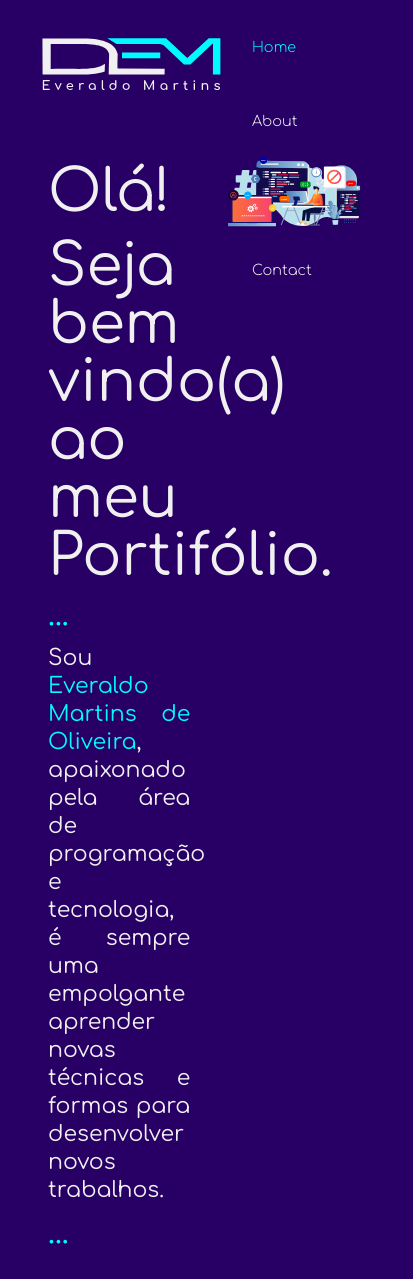
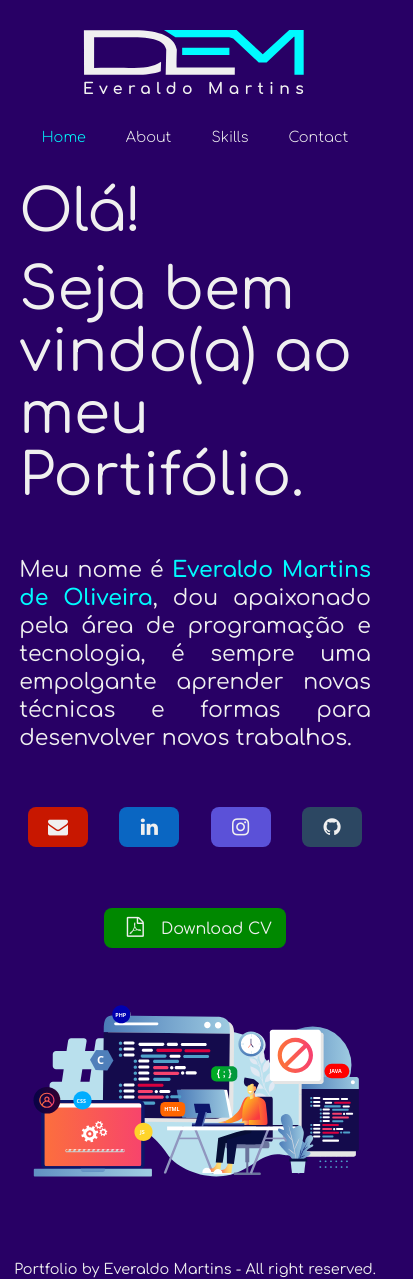
Before and after one commit to Everaldo-Martins/portfolio, a plain HTML site: page index.html in a window 390 px wide. Shown: the top 1279 px of the page, 413 px wide, since content can reach past the window. Drawn offline with nearby package versions, Linux system fonts and the light colour scheme.

Commit message:
Update Project

```diff
--- a/assets/css/style.css
+++ b/assets/css/style.css
@@ -1,6 +1,21 @@
 /* Import fonts and Icons */
 @import url('https://fonts.googleapis.com/css2?family=Comfortaa:wght@300..700&display=swap');
-@import url('https://fonts.googleapis.com/css2?family=Material+Symbols+Outlined:opsz,wght,FILL,GRAD@20..48,100..700,0..1,-50..200');
+@import url('https://cdnjs.cloudflare.com/ajax/libs/font-awesome/4.7.0/css/font-awesome.min.css');
+
+/* Standard colors */
+:root {
+    --silver: #f0f0f0;
+    --cyan: #00fbff;
+    --blue: #280065;
+
+    --envelope: #c81700;
+    --linkedin: #0a66c2;
+    --instagram: #5b51d8;
+    --github: #2c4762;
+
+    --erro: #ff0000;
+    --sucess: #008800;
+}
 
 /* Page resets */
 html, body, div, span, applet, object, iframe,
@@ -59,7 +74,7 @@ textarea:focus, input:focus, select:focus {
 
 /* Page Stylesheet */
 body {
-    background: #280065;
+    background: var(--blue);
     font-family: "Comfortaa", sans-serif;
     font-optical-sizing: auto;
     font-weight: 400;
@@ -86,29 +101,32 @@ header .logo {
     max-width: 200px;
 }
 header nav {
-    width: auto;
+    width: 100%;
+    overflow: hidden;
 }
+
 header nav ul {
     list-style-type: none;
+    margin: 0;
+    padding: 0;
+    text-align: center;
 }
-header nav li{
-    width: auto;
-    float: left;
-    margin: 1.2em .5em;
-    color: #f0f0f0;
+
+header nav li {
+    display: inline-block;
+    margin: 1.2em 0.5em;
+    color: var(--silver);
     font-size: 0.9rem;
     font-weight: 300;
     line-height: 1;
     padding: 0.8rem;
-    text-align: center;
     text-decoration: none;
     cursor: pointer;
 }
-header nav li:hover, nav ul li.actived{
-    color: #00fbff;
-}
-header nav .active {
-    color: #00fbff;
+
+header nav li:hover,
+header nav li.active {
+    color: var(--cyan);
 }
 main {
     width: 100%;
@@ -134,33 +152,96 @@ main section article img{
     width: 100%;
     max-width: fit-content;
 }
+main section article .fa {
+    padding: 10px;
+    font-size: 20px;
+    width: 40px;
+    text-align: center;
+    text-decoration: none;
+    margin: 2px 1px;
+    border-radius: 8px;
+    outline: none;
+}
+
+main section article .fa:hover {
+    opacity: 0.7;
+}
+
+main section article .download {
+    width: 120px;
+    font-family: "Comfortaa", sans-serif;
+    font-optical-sizing: auto;
+    font-weight: 400;
+    font-size: 1rem;
+    font-style: normal;
+    text-decoration: none;
+    padding: 12px 14px 10px 0;
+    border-radius: 8px;
+    outline: none;
+    background: var(--sucess);
+    color: var(--silver);
+}
+
+main section article .fa-file-pdf-o {
+    padding: 10px 0 10px 10px;
+    color: var(--silver);
+}
+
+main section article .fa-envelope {
+    background: var(--envelope);
+    color: var(--silver);
+}
+
+main section article .fa-linkedin {
+    background: var(--linkedin);
+    color: var(--silver);
+}
+
+main section article .fa-instagram {
+    background: var(--instagram);
+    color: var(--silver);
+}
+
+main section article .fa-github {
+    background: var(--github);
+    color: var(--silver);
+}
+
 main section article h1 {
     font-size: 58px;
-    color: #f0f0f0;
+    line-height: 62px;
+    color: var(--silver);
     text-align: left;
     margin: 1rem 0 0;
 }
 main section article h2 {
     font-size: 42px;
-    color: #f0f0f0;
+    color: var(--silver);
     text-align: left;
 }
 main section article h3 {
     font-size: 32px;
     line-height: 58px;
-    color: #00fbff;
+    color: var(--silver);
     text-align: left;
     text-transform: capitalize;
 }
-
+main section article hr{
+    font-size: 1rem;
+    color: var(--silver);
+    border: none;
+    margin: 1.4rem 0;
+    padding: 0.1rem 0;
+}
 main section article p{
     font-size: 22px;
     line-height: 28px;
-    color: #f0f0f0;
+    color: var(--silver);
     text-align: justify;
 }
 main section article span {
-    color: #00fbff;
+    font-weight: 600;
+    color: var(--cyan);
 }
 footer {
     width: 100%;
@@ -168,6 +249,45 @@ footer {
 }
 footer p {
     font-size: 0.9rem;
-    color: #f0f0f0;
+    color: var(--silver);
     text-align: center;
 }
+
+@media (max-width: 480px) {
+    body {
+        grid-template-areas: 'header' 'main' 'footer';
+        grid-template-rows: 140px auto 40px;
+    }
+    header {
+        width: calc(100% - 0.4rem);
+        padding: 0.6rem 0.2rem;
+        grid-template-columns: none;
+        grid-template-rows: 100px 40px;
+        justify-content: center;
+    }
+    header .logo {
+        background-position: center 0;
+        background-size: contain;
+        width: auto;
+        max-width: 100%;
+    }
+    header nav ul {
+        display: flex;
+        flex-wrap: wrap;
+        justify-content: center;
+    }
+
+    header nav li {
+        margin: 0.5em;
+    }
+    main section {
+        width: calc(100% - 0.4rem);
+        height: calc(100% - 1.2rem);
+        padding: 0.6rem 0.2rem;
+    }
+    main .active{
+        display: grid;
+        grid-template-columns: 100%;
+        justify-content: space-between;
+    }
+}
--- a/index.html
+++ b/index.html
@@ -23,9 +23,15 @@
             <article>
                 <h1>Olá!</h1>
                 <h1>Seja bem vindo(a) ao meu Portifólio.</h1>
-                <h3>...</h3>
-                <p>Sou <span>Everaldo Martins de Oliveira</span>, apaixonado pela área de programação e tecnologia, é sempre uma empolgante aprender novas técnicas e formas para desenvolver novos trabalhos.</p>
-                <h3>...</h3>
+                <hr>
+                <p>Meu nome é <span>Everaldo Martins de Oliveira</span>, dou apaixonado pela área de programação e tecnologia, é sempre uma empolgante aprender novas técnicas e formas para desenvolver novos trabalhos.</p>
+                <div>
+                    <a href="mailto:everaldoinfortecnico@gmail.com" target="_blank" class="fa fa-envelope"></a>
+                    <a href="https://www.linkedin.com/in/everaldo-martins-de-oliveira-214400b3/" target="_blank" class="fa fa-linkedin"></a>
+                    <a href="https://www.instagram.com/everaldo_martins1/" target="_blank" class="fa fa-instagram"></a>
+                    <a href="https://github.com/Everaldo-Martins" target="_blank" class="fa fa-github"></a>
+                    <a href="./assets/downloads/Currículo.pdf" target="_blank" class="download"><i class="fa fa-file-pdf-o"></i> Download CV</a>
+                </div>
             </article>
             <article>
                 <img src="./assets/img/Programmer Illustration.svg" alt="">
@@ -36,8 +42,8 @@
             <article><img src="./assets/img/programer-learning.svg" alt=""></article>
         </section>
         <section>
-            <article><img src="./assets/img/programer-learning.svg" alt=""></article>
             <article>4</article>
+            <article><img src="./assets/img/Programmer Illustration.svg" alt=""></article>
         </section>
         <section>
             <article>5</article>
```
Also changed, not shown: assets/dev.svg (deleted), 3 other files.
